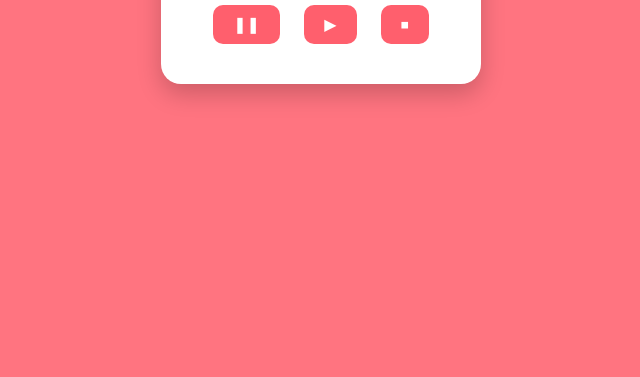
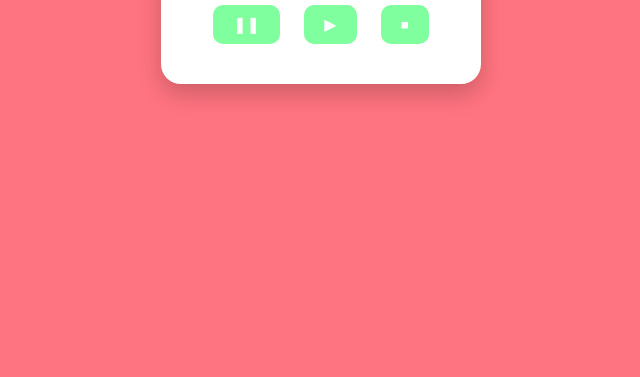
Before and after one commit to guilhermepaluski/PomodoroApp, a plain HTML site: page index.html in a window 1280 px wide. Shown: the part 423-800 px from the top of the page, without its empty margins (319-959 px from the left). Drawn offline with Linux system fonts and the light colour scheme.

Commit message:
feat: Final UI fixes.

```diff
--- a/index.html
+++ b/index.html
@@ -13,9 +13,9 @@
         </div>
         <div class="timer">50:00</div>
             <div class="buttons">
-                <button>❚❚</button>
-                <button>▶</button>
-                <button>⏹</button>
+                <button class="pause-button">❚❚</button>
+                <button class="play-button">▶</button>
+                <button class="stop-button">⏹</button>
             </div>
     </div>
 </body>
--- a/style.css
+++ b/style.css
@@ -48,7 +48,7 @@ button {
     padding: 10px 20px;
     border: none;
     border-radius: 10px;
-    background: #ff5f6d;
+    background: #80ff9f;
     color: white;
     font-size: 1rem;
     cursor: pointer;
@@ -56,7 +56,7 @@ button {
 }
 
 button:hover {
-    background: #ff989f;
+    background: #b2ffc5;
 }
 
 button:disabled {
```
